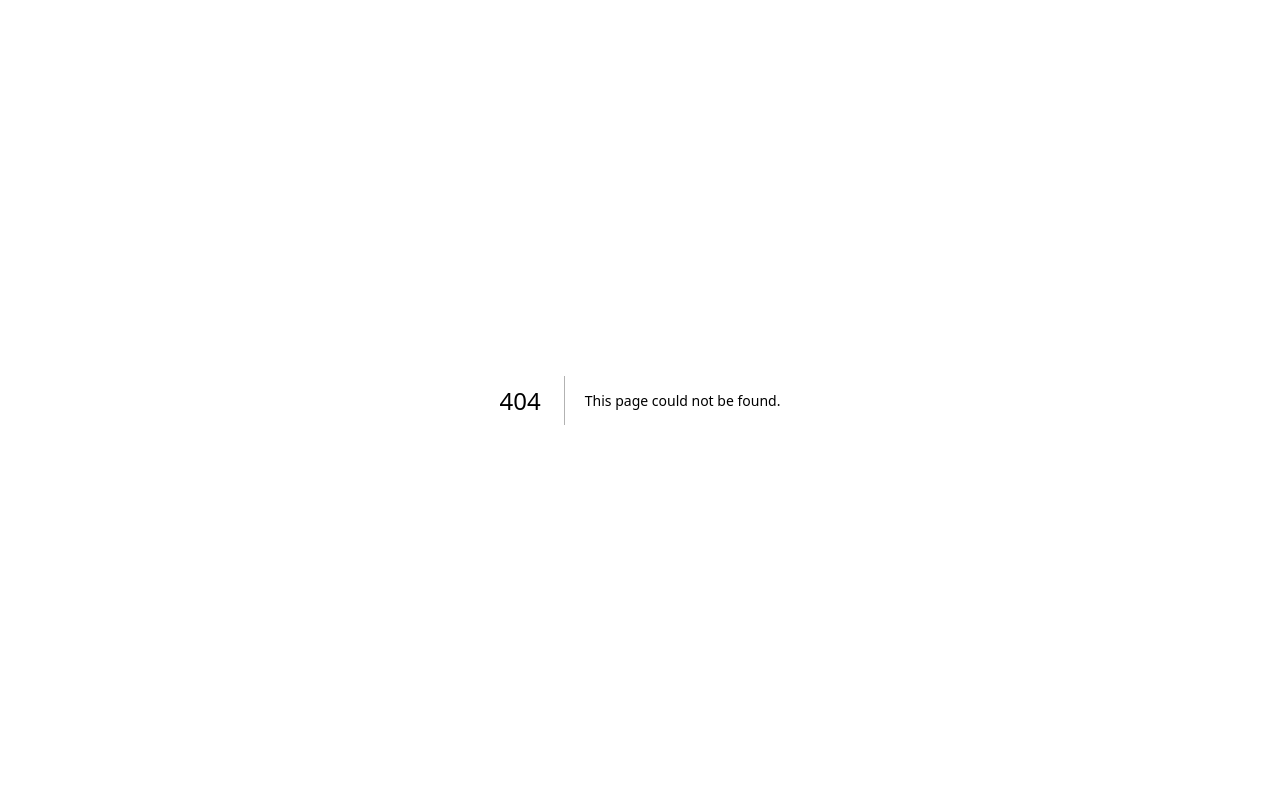
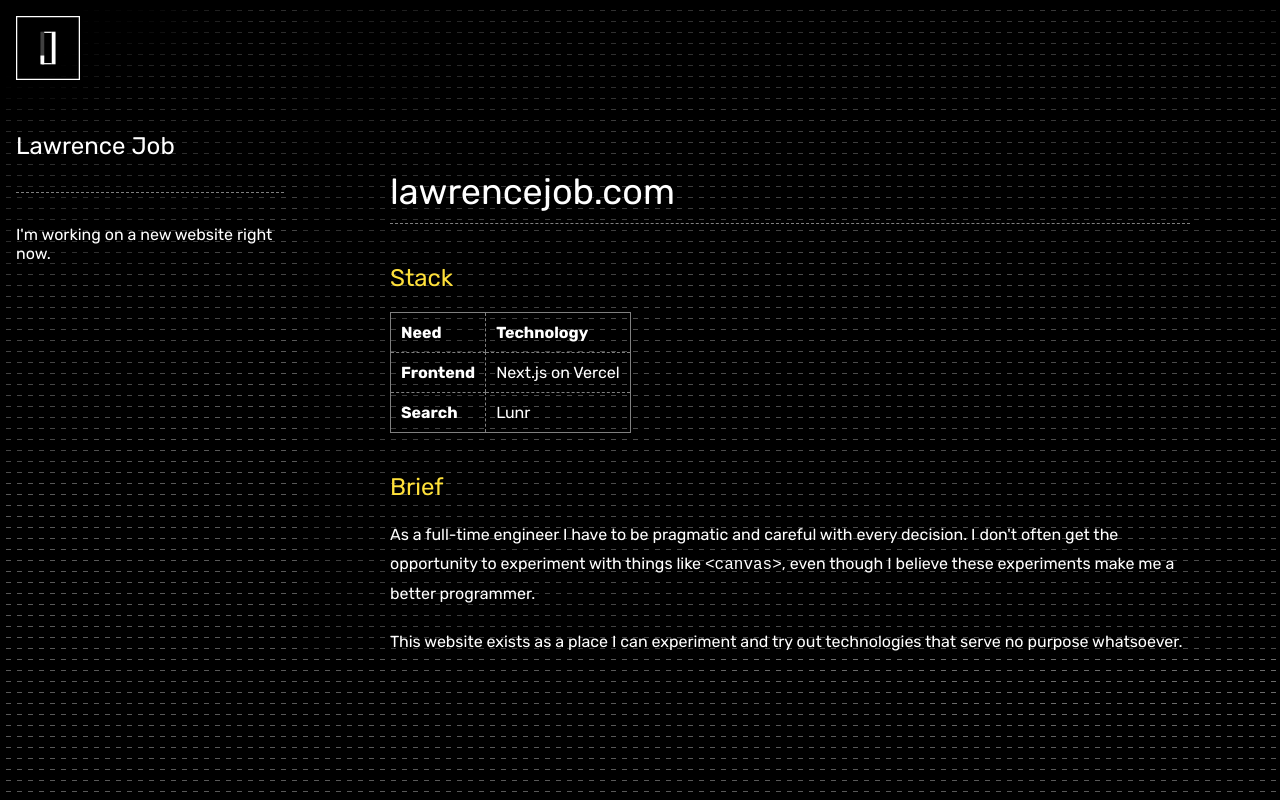
Before and after one commit to lawrencejob/website, a Next.js app: page /works/this in a window 1280 px wide. Before the commit this address had no page. Built offline with nearby package versions, Linux system fonts and the light colour scheme.

Commit message:
'this' page

```diff
--- a/app/(navigated)/works/page.module.scss
+++ b/app/(navigated)/works/page.module.scss
@@ -16,6 +16,11 @@ main.main {
         margin: 0 auto;
         padding-top: 80px;
 
+        >* {
+
+            animation: entry-from-right 1s ease-in-out 0.3s 1 backwards;
+        }
+
         h1 {
             font-size: 36px;
             font-weight: normal;
@@ -23,6 +28,8 @@ main.main {
             border-bottom: 1px dashed gray;
             margin: 80px 0 20px;
             padding: 10px 0;
+
+            animation: entry-from-left 1.0s ease-in-out 0s 1;
         }
 
         h2 {
@@ -30,12 +37,15 @@ main.main {
             color: #ffe13a;
             font-weight: normal;
             margin: 40px 0 20px 0;
+
+            animation: entry-from-left 1.0s ease-in-out 0s 1;
         }
 
         p {
             font-size: 16px;
             line-height: 1.8em;
             margin: 20px 0;
+
         }
 
         table {
@@ -60,3 +70,27 @@ main.main {
         }
     }
 }
+
+@keyframes entry-from-left {
+    from {
+        transform: translateX(-50px);
+        opacity: 0;
+    }
+
+    to {
+        transform: translateX(0);
+        opacity: 1;
+    }
+}
+
+@keyframes entry-from-right {
+    from {
+        transform: translateX(10px);
+        opacity: 0;
+    }
+
+    to {
+        transform: translateX(0);
+        opacity: 1;
+    }
+}
--- /dev/null
+++ b/app/(navigated)/works/this/page.mdx
@@ -0,0 +1,28 @@
+# lawrencejob.com
+
+## Stack
+
+<table>
+  <thead>
+    <tr>
+      <th>Need</th>
+      <th>Technology</th>
+    </tr>
+  </thead>
+  <tbody>
+    <tr>
+      <th>Frontend</th>
+      <td>Next.js on Vercel</td>
+    </tr>
+    <tr>
+      <th>Search</th>
+      <td>Lunr</td>
+    </tr>
+  </tbody>
+</table>
+
+## Brief
+
+As a full-time engineer I have to be pragmatic and careful with every decision. I don't often get the opportunity to experiment with things like `<canvas>`, even though I believe these experiments make me a better programmer.
+
+This website exists as a place I can experiment and try out technologies that serve no purpose whatsoever.
```
